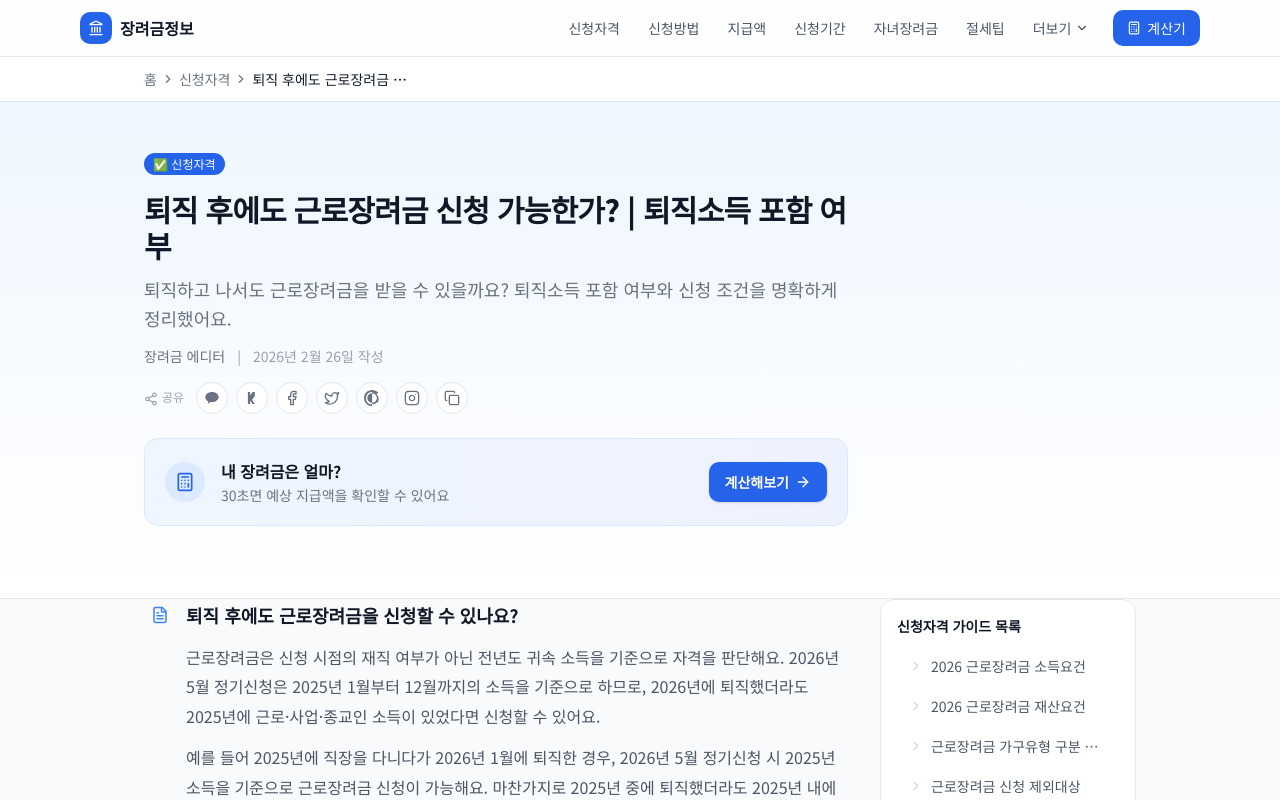
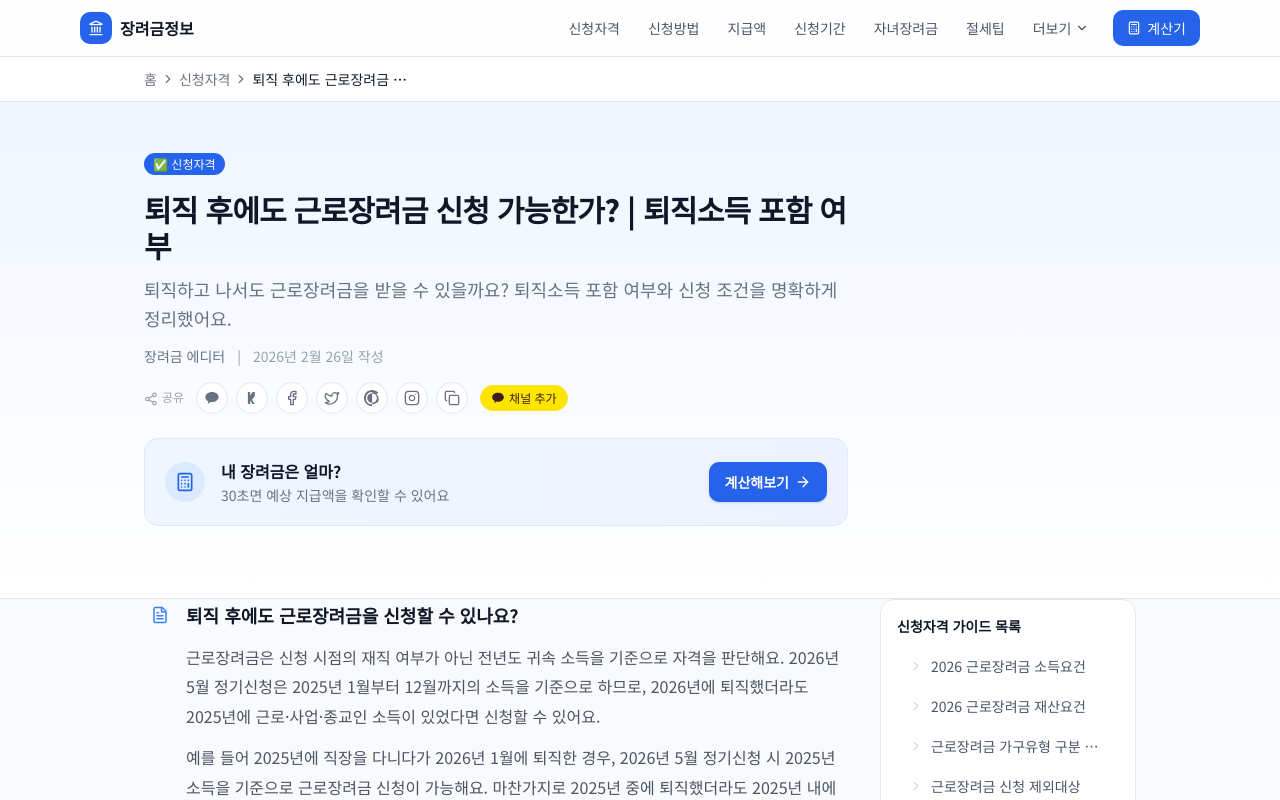
Before and after one commit to hyunjun82/eitc-jjyu, a Next.js app: page /eligibility/after-retirement in a window 1280 px wide. Shown: the top 800 px of the page. Built offline with nearby package versions, Linux system fonts and the light colour scheme.

Commit message:
feat: 공유 버튼 영역에 카카오 채널 추가 버튼 추가
- 공유 버튼 우측에 카카오 채널 친구추가 버튼 배치
- SDK 초기화 시 addChannel, fallback으로 pf.kakao.com 이동

https://claude.ai/code/session_01W5KZHi9jgyzAK19RsRX5Jj

```diff
--- a/components/ShareButtons.tsx
+++ b/components/ShareButtons.tsx
@@ -8,6 +8,8 @@ interface ShareButtonsProps {
   description?: string;
   imageUrl?: string;
 }
+
+const KAKAO_CHANNEL_ID = "_BmwqX";
 
 function KakaoIcon({ className }: { className?: string }) {
   return (
@@ -170,6 +172,23 @@ export function ShareButtons({ title, description, imageUrl }: ShareButtonsProps
           복사 완료!
         </span>
       )}
+
+      {/* 카카오 채널 친구추가 */}
+      <button
+        onClick={() => {
+          if (window.Kakao?.isInitialized()) {
+            window.Kakao.Channel.addChannel({ channelPublicId: KAKAO_CHANNEL_ID });
+          } else {
+            window.open(`https://pf.kakao.com/${KAKAO_CHANNEL_ID}`, "_blank");
+          }
+        }}
+        className="ml-1 flex items-center gap-1 rounded-full border border-yellow-300 bg-[#FEE500] px-2.5 py-1 text-xs font-medium text-[#3C1E1E] transition-all hover:shadow-md"
+        title="카카오 채널 친구추가"
+        aria-label="카카오 채널 친구추가"
+      >
+        <KakaoIcon className="h-3.5 w-3.5" />
+        채널 추가
+      </button>
     </div>
   );
 }
```
